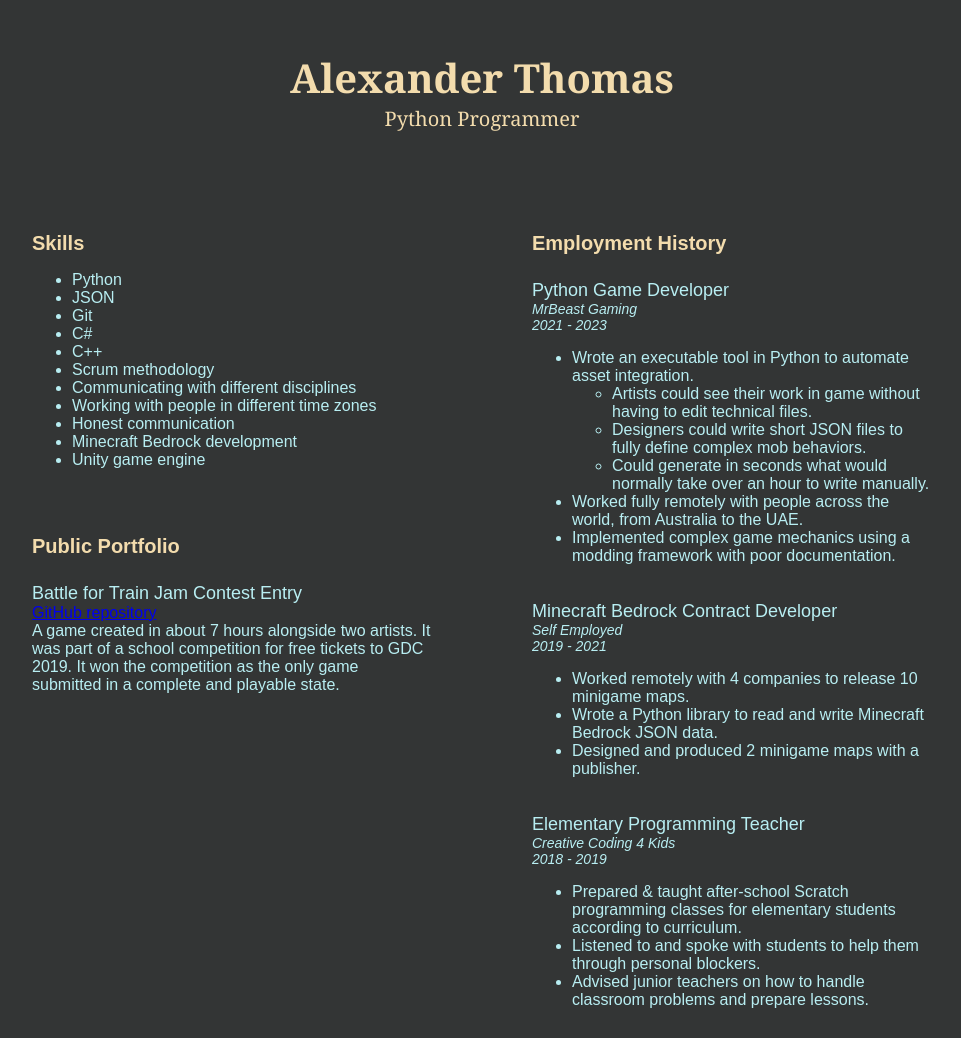
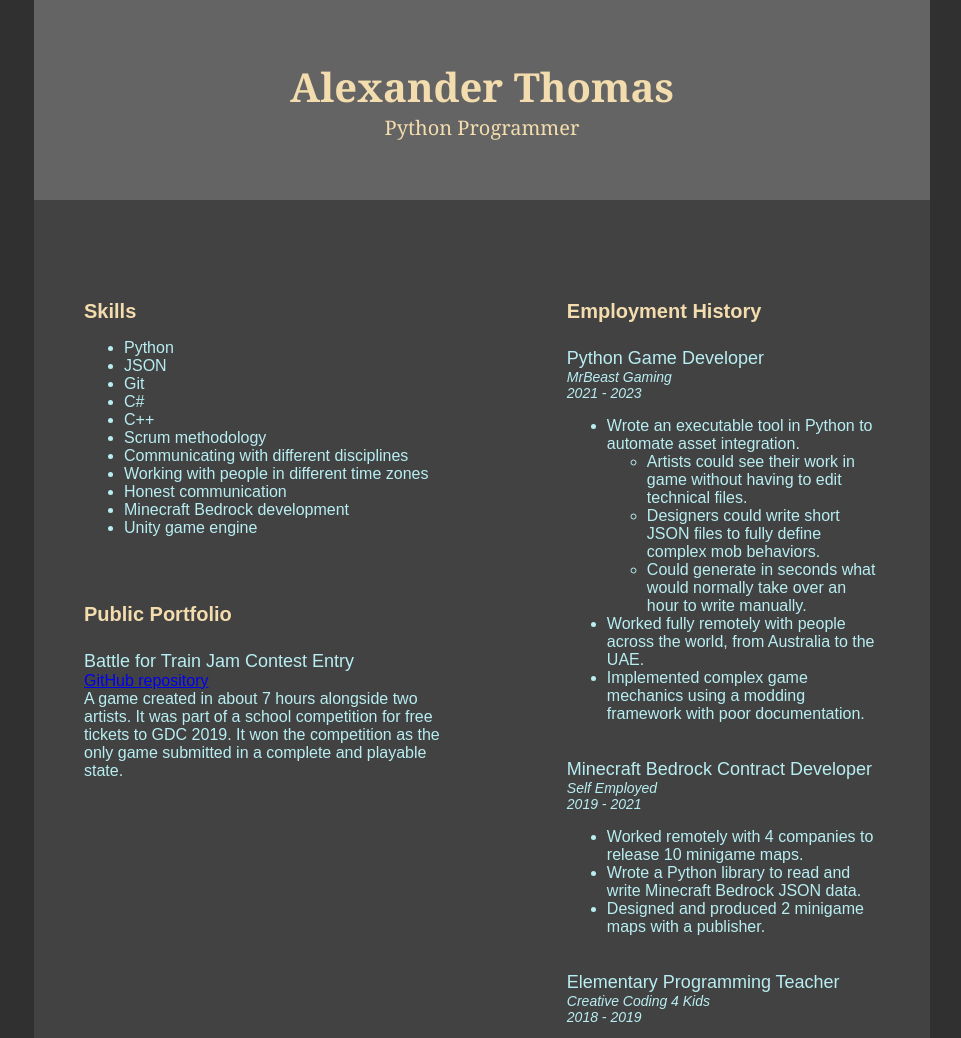
Before and after one commit to TheBlackMezek/TheBlackMezek.github.io, a plain HTML site: page index.html in a window 1280 px wide. Shown: the top 1038 px of the page, without its empty margins (158-1119 px from the left). Drawn offline with Linux system fonts and the light colour scheme.

Commit message:
Add primary dividing visual sections

```diff
--- a/css/index.css
+++ b/css/index.css
@@ -1,6 +1,8 @@
 
 :root {
-    --background-gray: #333535;
+    --background-gray: #303030;
+    --background-gray-2: #424242;
+    --background-gray-3: #646464;
 
     --main-color: #F3DCAD;
     --accent-color: #B8EEF2;
@@ -8,6 +10,8 @@
 
     --title-font: "Cambria";
     --body-font: "Arial";
+
+    --resume-width: 70%;
 }
 
 body {
@@ -15,6 +19,20 @@ body {
     color: var(--accent-color);
     font-family: sans-serif;
     font-family: var(--body-font);
+    margin: 0px;
+}
+
+header {
+    height: 200px;
+    width: var(--resume-width);
+    margin-left: auto;
+    margin-right: auto;
+
+    background-color: var(--background-gray-3);
+
+    display: flex;
+    flex-direction: column;
+    justify-content: center;
 }
 
 .main_title {
@@ -24,8 +42,6 @@ body {
     color: var(--main-color);
     font-family: serif;
     font-family: var(--title-font);
-
-    margin-top: 50px;
 }
 
 .title_subtext {
@@ -41,9 +57,12 @@ body {
     justify-content: center;
 
     padding-top: 100px;
-    padding-left: 50px;
-    padding-right: 50px;
     padding-bottom: 50px;
+    width: var(--resume-width);
+    margin-left: auto;
+    margin-right: auto;
+
+    background-color: var(--background-gray-2);
 }
 
 .main_column {
--- a/index.html
+++ b/index.html
@@ -8,7 +8,7 @@
 		<title>Resume of Alexander Thomas</title>
 	</head>
 	<body>
-		<header>
+		<header class="fuckyou">
             <div class="main_title">Alexander Thomas</div>
             <div class="title_subtext">Python Programmer</div>
         </header>
```
